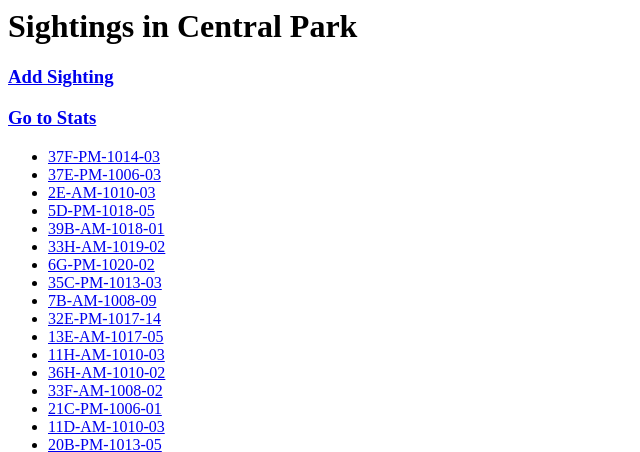
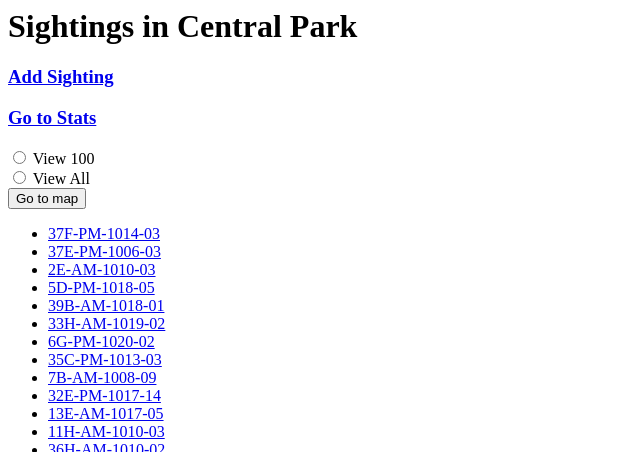
Before and after one commit to ys3250/squirrelproject, a Django app: page /sightings/ in a window 1280 px wide. Shown: the top 452 px of the page, without its empty margins (0-640 px from the left). Run offline with Django 3.2, Linux system fonts and the light colour scheme; data comes from the database, SQL or seed files in the repository.

Commit message:
can view 100 or view all map
by Tae

```diff
--- a/sightings/templates/sightings/all.html
+++ b/sightings/templates/sightings/all.html
@@ -1,6 +1,16 @@
 <h1> Sightings in Central Park</h1>
-<h3> <a href='/sightings/add'> Add Sighting </h3>
-<h3> <a href='/sightings/stats'> Go to Stats </h3>
+<h3> <a href='/sightings/add'> Add Sighting </a></h3>
+<h3> <a href='/sightings/stats'> Go to Stats </a></h3>
+
+<form action="{% url 'sightings:view_map' %}" method="post">
+{% csrf_token %}
+<input type="radio" name="view_option" id="1" value="view_100">
+<label for = "view_option"> View 100 </label><br>
+<input type="radio" name="view_option" id="2" value="view_all">
+<label for = "view_option"> View All </label><br>
+<input type="submit" value="Go to map">
+</form>
+
 <ul>
     {% for sighting in sightings %}
         <li>
--- a/sightings/templates/sightings/map.html
+++ b/sightings/templates/sightings/map.html
@@ -14,7 +14,7 @@
 
 
 
-<div id="mapid" style="width: 700px; height: 1000px;"></div>
+<div id="mapid" style="width: 1500px; height: 1000px;"></div>
 <script>
 
 	var mymap = L.map('mapid').setView([40.7829, -73.9654], 14);
--- a/sightings/views.py
+++ b/sightings/views.py
@@ -13,8 +13,14 @@ import numpy as np
 
 def view_map(request):
     response_text = 'map'
-    coordinates = Squirrel.objects.all()
-    #data from squirrelmodel
+    if request.method == 'POST':
+        if request.POST['view_option'] == 'view_100':
+        # try:
+            coordinates = Squirrel.objects.all()[:100]
+            #data from squirrelmodel
+        else:
+        # except:
+            coordinates = Squirrel.objects.all()
     context = {
         'coordinates': coordinates,
     }
@@ -26,6 +32,7 @@ def all_sightings(request):
     context = {
         'sightings': sightings,
     }
+
     return render(request, 'sightings/all.html', context)
 
 def sighting_details(request, unique_squirrel_id):
```
